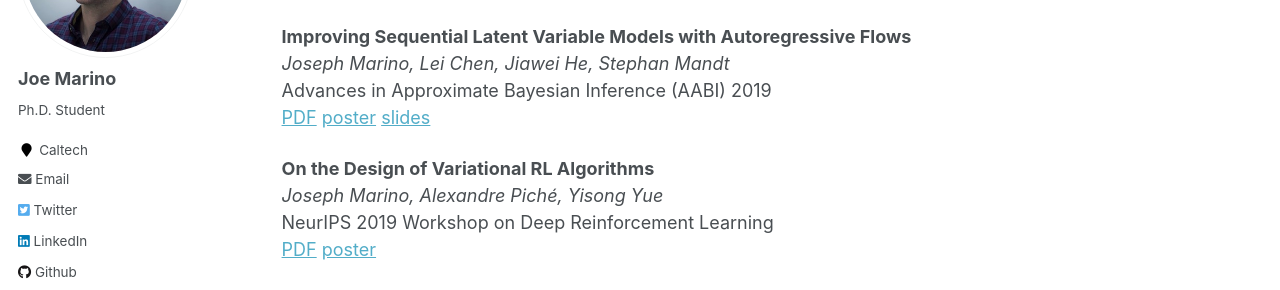
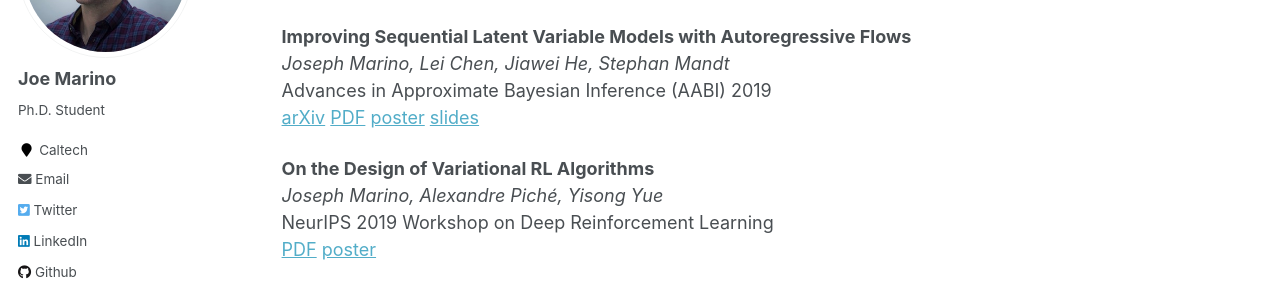
Before and after one commit to joelouismarino/joelouismarino.github.io, a Jekyll site: the page built from _pages/publications.md, in a window 1280 px wide and 900 px high, scrolled down 1084 px. Shown: the part 153-443 px from the top of the window. Built offline with Jekyll 4.4.1, drawn with Linux system fonts in a browser that asks for light colours.

Commit message:
Updating pub links.

```diff
--- a/_pages/publications.md
+++ b/_pages/publications.md
@@ -49,7 +49,7 @@ NeurIPS 2019 Workshop on Real Neurons and Hidden Units
 **Improving Sequential Latent Variable Models with Autoregressive Flows**
 *Joseph Marino, Lei Chen, Jiawei He, Stephan Mandt*
 Advances in Approximate Bayesian Inference (AABI) 2019
-[PDF](../files/papers/2019/seq_flow/AABI_Improving_Sequence_Modelling.pdf) [poster](../files/papers/2019/seq_flow/symposium_poster.pdf) [slides](../files/papers/2019/seq_flow/marino_aabi_spotlight.pdf)
+[arXiv](https://arxiv.org/abs/2010.03172) [PDF](../files/papers/2019/seq_flow/AABI_Improving_Sequence_Modelling.pdf) [poster](../files/papers/2019/seq_flow/symposium_poster.pdf) [slides](../files/papers/2019/seq_flow/marino_aabi_spotlight.pdf)
 
 **On the Design of Variational RL Algorithms**
 *Joseph Marino, Alexandre Piché, Yisong Yue*
```
